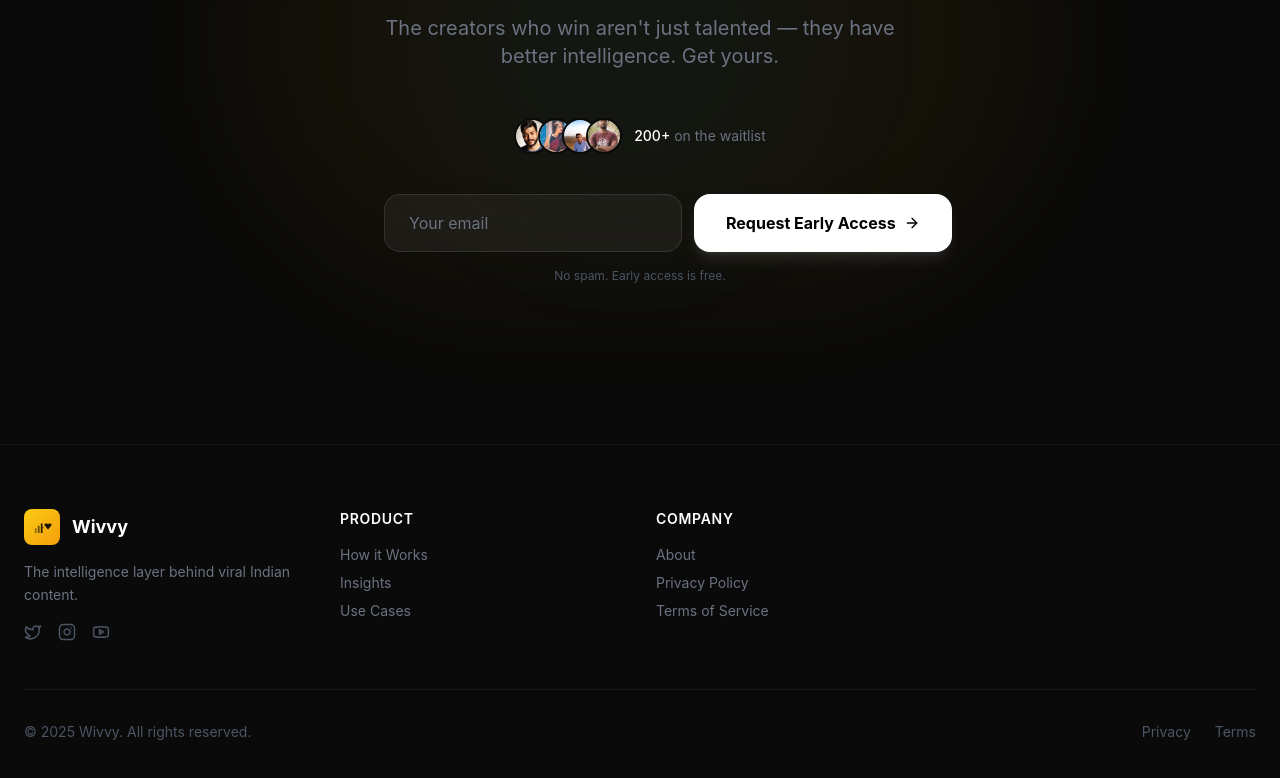
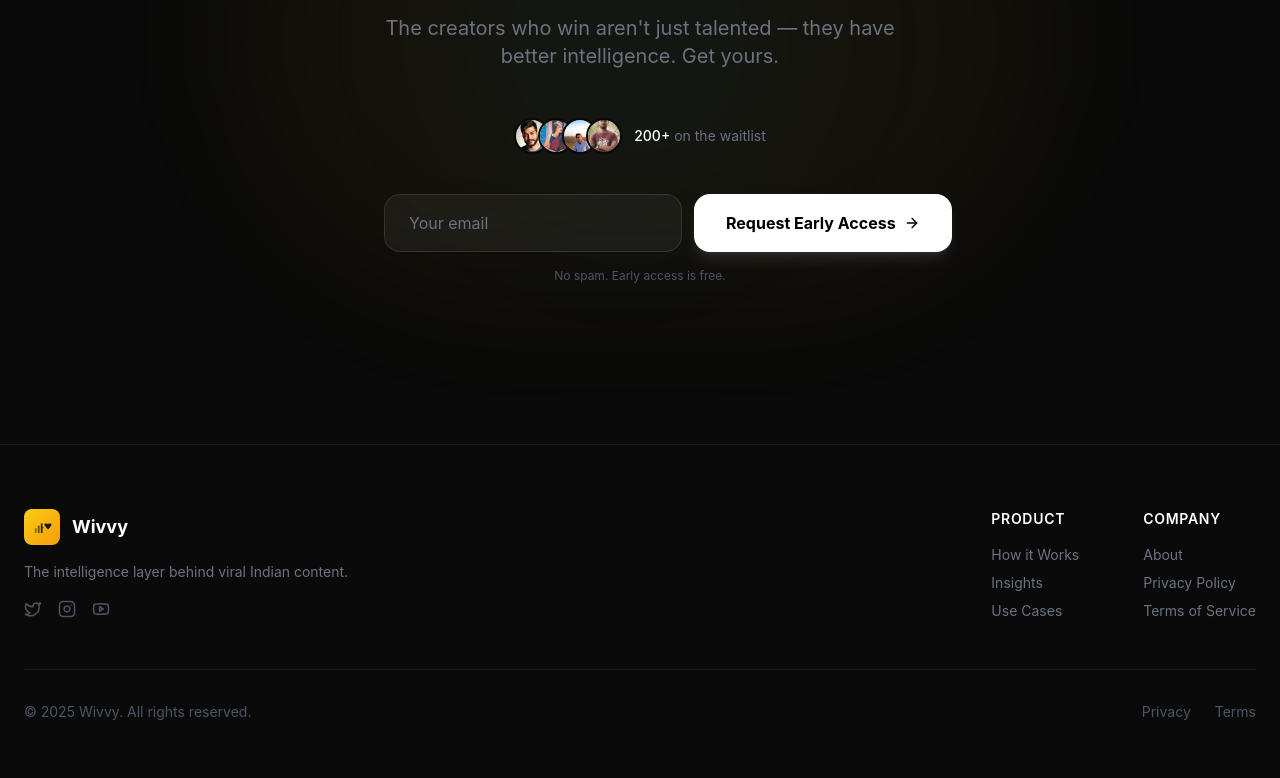
Before and after one commit to Treeback/wivvy-landing, a Next.js app: page / in a window 1280 px wide. Shown: the part 5220-5998 px from the top of the page. Built offline with nearby package versions, Linux system fonts and the light colour scheme.

Commit message:
Spread footer layout with space between logo and menu columns

```diff
--- a/components/Footer.tsx
+++ b/components/Footer.tsx
@@ -6,7 +6,7 @@
   return (
     <footer className="border-t border-white/[0.06]">
       <div className="container mx-auto px-6 py-16">
-        <div className="grid grid-cols-1 md:grid-cols-4 gap-8">
+        <div className="flex flex-col md:flex-row md:justify-between gap-12">
           <div className="space-y-4">
             <div className="flex items-center space-x-3">
               <div className="w-9 h-9 bg-gradient-to-br from-yellow-400 to-amber-500 rounded-lg flex items-center justify-center">
@@ -30,6 +30,7 @@
             </div>
           </div>
 
+          <div className="flex gap-16">
           <div className="space-y-4">
             <h4 className="text-white font-semibold text-sm uppercase tracking-wider">Product</h4>
             <div className="space-y-2">
@@ -59,6 +60,7 @@
               </Link>
             </div>
           </div>
+          </div>
         </div>
 
         <div className="mt-12 pt-8 border-t border-white/[0.06]">
```
